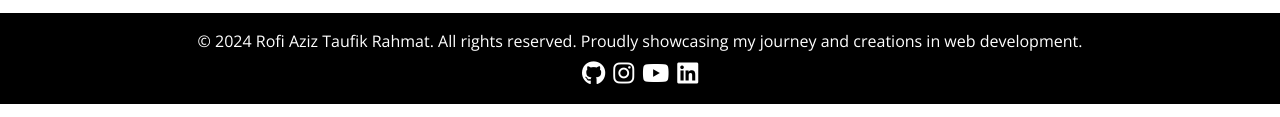
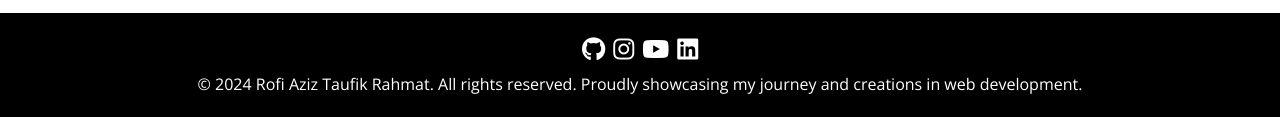
Before and after one commit to Rofiaziztr/rofiaziztr.github.io, a plain HTML site: page index.html in a window 1280 px wide. Shown: the part 2028-2145 px from the top of the page. Drawn offline with nearby package versions, Linux system fonts and the light colour scheme.

Commit message:
update footer again(2)

```diff
--- a/index.html
+++ b/index.html
@@ -265,15 +265,12 @@
     </div>
 
     <footer class="bg-body-tertiary text-center text-lg-start">
+
       <div
         class="text-center p-3 text-white"
         style="background-color: rgb(0, 0, 0)"
       >
-        <p class="mb-2 fw-lighter">
-          © 2024 Rofi Aziz Taufik Rahmat. All rights reserved. Proudly
-          showcasing my journey and creations in web development.
-        </p>
-        <div class="d-flex justify-content-center align-items-center">
+      <div class="d-flex justify-content-center align-items-center my-2">
         <a class="mx-1" href="https://github.com/Rofiaziztr">
           <i class="fab fa-github" style="color: white; font-size: 24px"></i>
         </a>
@@ -296,6 +293,11 @@
           ></i>
         </a>
       </div>
+        <p class="mb-2 fw-lighter">
+          © 2024 Rofi Aziz Taufik Rahmat. All rights reserved. Proudly
+          showcasing my journey and creations in web development.
+        </p>
+
       </div>
     </footer>
 
```
Lines whose indentation alone changed are shown as unchanged.
